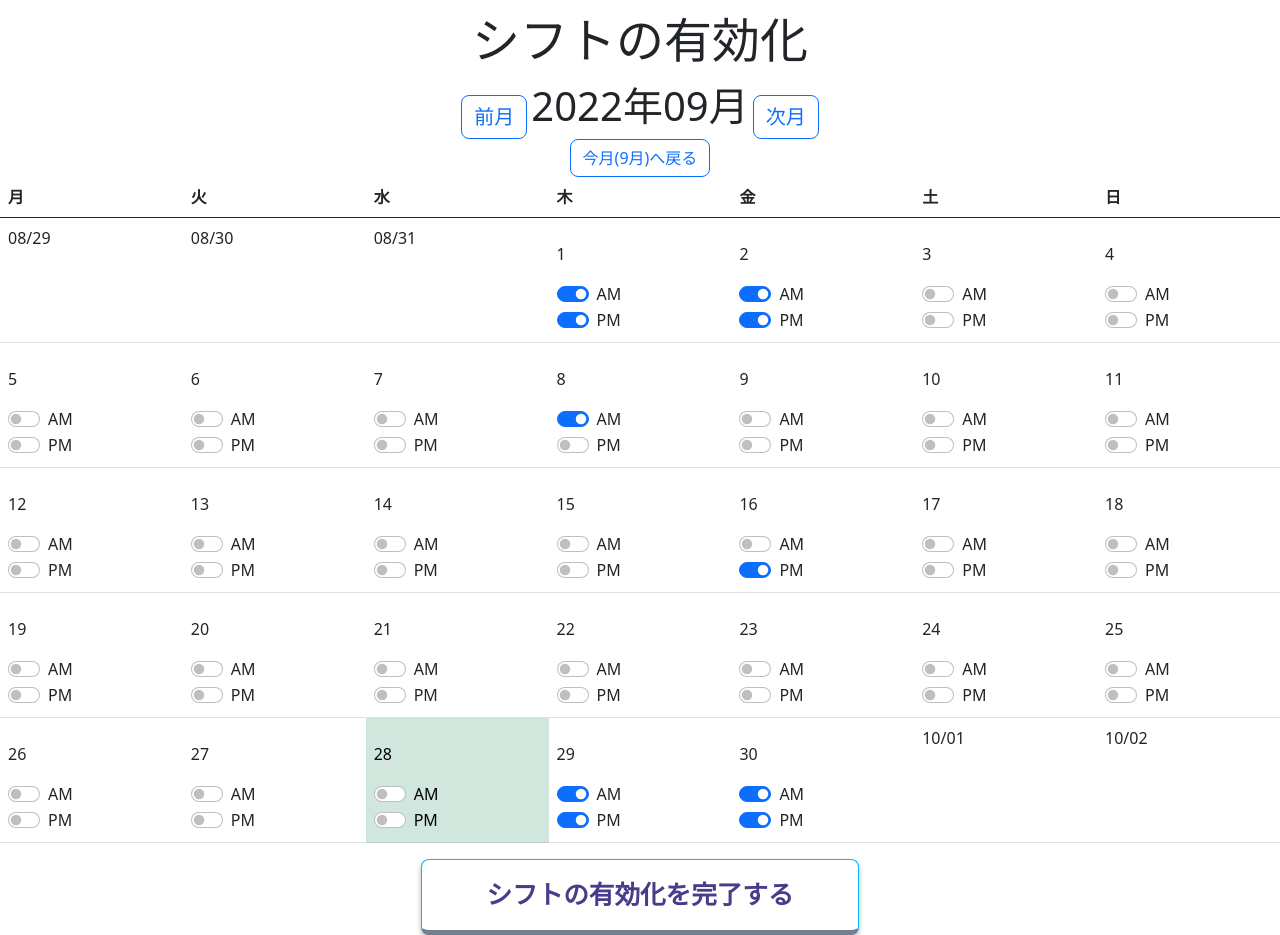
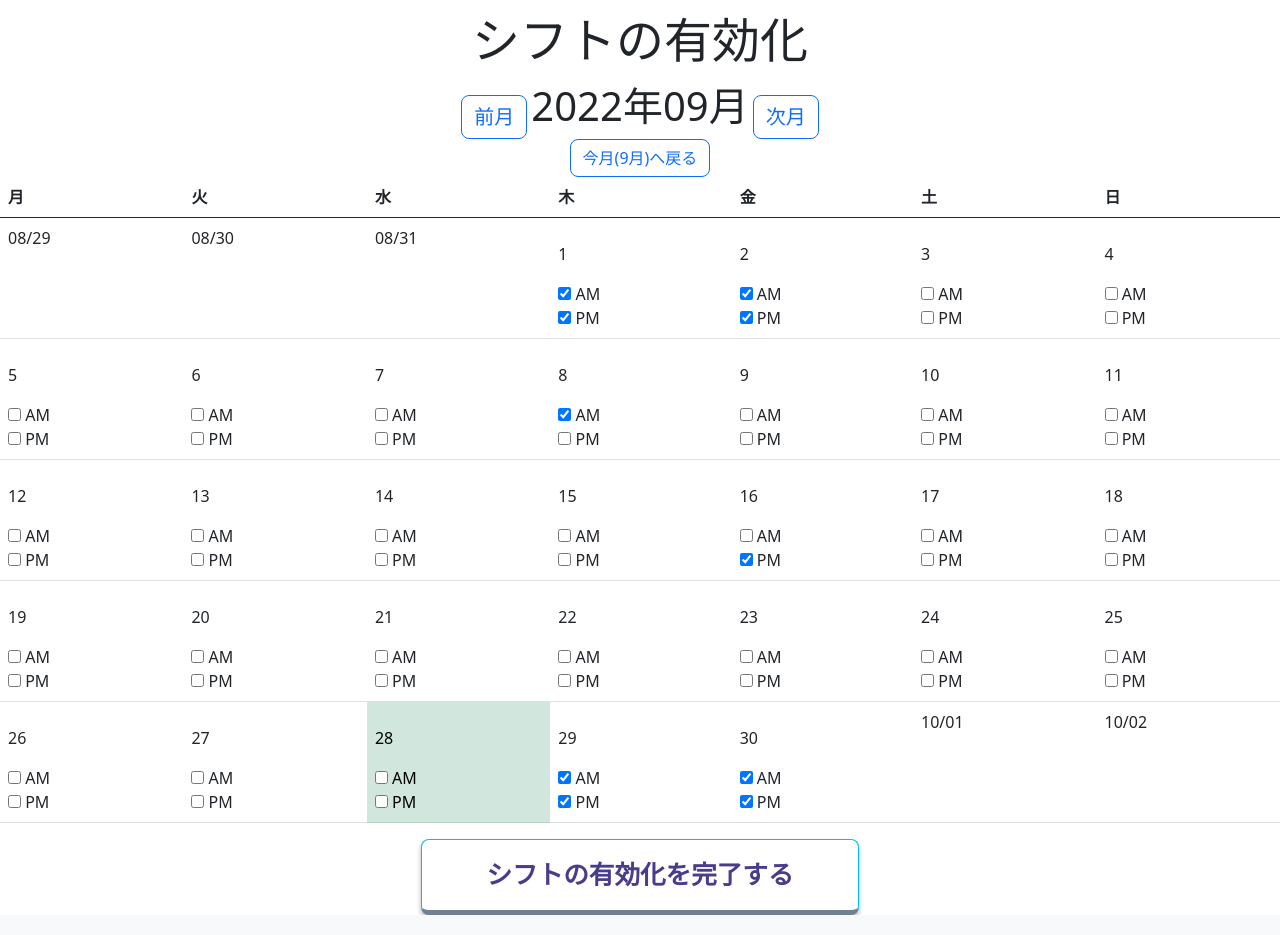
Before and after one commit to Owlhouse1729/JobDistributionSystem, a Django app: page /shift/assign in a window 1280 px wide. Shown: the part 56-991 px from the top of the page. Run offline with Django 4.2, Linux system fonts and the light colour scheme; a user stored in the database is signed in; data comes from the database, SQL or seed files in the repository; both versions use the stored data as it was after the commit.

Commit message:
changed settings.py

```diff
--- a/templates/shift/employer_assign.html
+++ b/templates/shift/employer_assign.html
@@ -23,6 +23,8 @@
 {% endif %}
 
 <!-- カレンダーのフォーム -->
+<form method="post">
+{% csrf_token %}
 
 <!-- カレンダー本体 -->
 <table class="table">
@@ -57,34 +59,28 @@
                             {% if master_shift.date == day %}
 
                                 <!-- コマ -->
-                                <form class="form-check form-switch" method="post" id="calendar">
-                                {% csrf_token %}
                                 {% if master_shift.is_am %}
-                                    {% csrf_token %}
                                     <div>
-                                    <label class="form-check-label">AM</label>
                                     {% if master_shift.required %}
-                                        <input class="form-check-input" type="checkbox" name="check[]" value="{{ master_shift.pk }}" checked="checked">
+                                        <input type="checkbox" name="check[]" value="{{ master_shift.pk }}" checked="checked">
                                     {% else %}
-                                        <input class="form-check-input" type="checkbox" name="check[]" value="{{ master_shift.pk }}">
+                                        <input type="checkbox" name="check[]" value="{{ master_shift.pk }}">
                                     {% endif %}
+                                    AM
                                     </div>
                                 {% else %}
                                     <div>
-                                    <label class="form-check-label">PM</label>
                                     {% if master_shift.required %}
-                                        <input class="form-check-input" type="checkbox" name="check[]" value="{{ master_shift.pk }}" checked="checked">
+                                        <input type="checkbox" name="check[]" value="{{ master_shift.pk }}" checked="checked">
                                     {% else %}
-                                        <input class="form-check-input" type="checkbox" name="check[]" value="{{ master_shift.pk }}">
+                                        <input type="checkbox" name="check[]" value="{{ master_shift.pk }}">
                                     {% endif %}
+                                    PM
                                     </div>
                                 {% endif %}
-                                </form>
-
                             {% endif %}
                         {% endfor %}
                     {% endfor %}
-
                 {% endif %}
             </td>
             {% endfor %}
@@ -93,9 +89,11 @@
     </tbody>
 </table>
 
-
 <div class="btn--center">
-<input type="submit" class="btn btn--blue btn--cubic" name="confirm" value="シフトの有効化を完了する" form="calendar">
+<input type="submit" class="btn btn--blue btn--cubic" name="confirm" value="シフトの有効化を完了する">
 </div>
 
+</form>
+
+
 {% endblock %}
```
Also changed, not shown: db.sqlite3.
